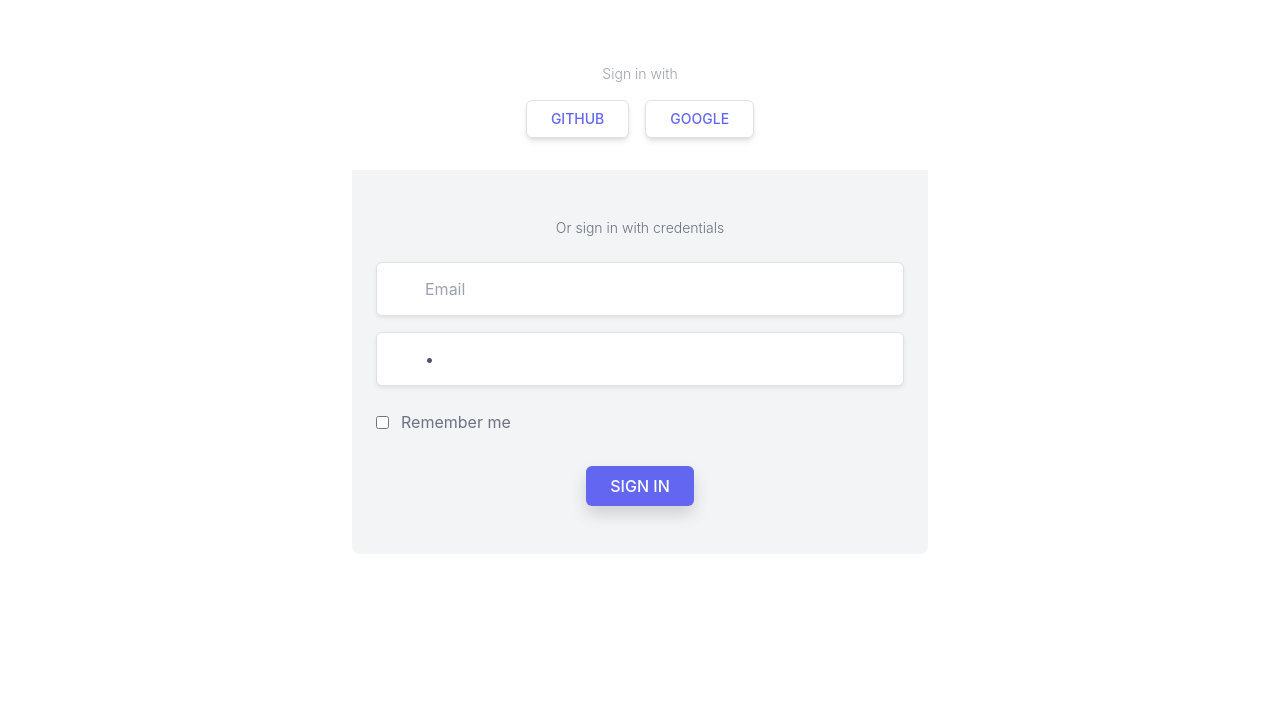
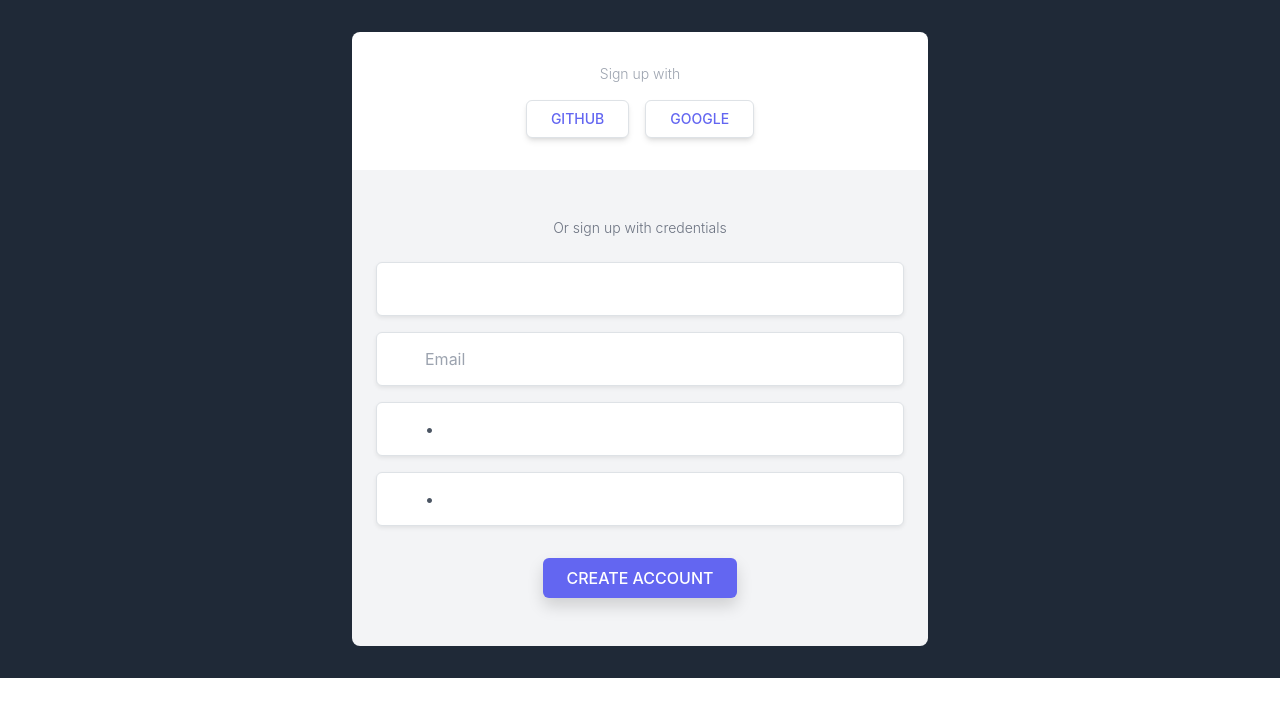
Before and after one commit to mariyabaig/Greendeck-Full-Stack, a React (Create React App) app in the folder client/: page /register in a window 1280 px wide. Shown: the top 716 px of the page. Built offline with nearby package versions, Linux system fonts and the light colour scheme.

Commit message:
Implemented routing

```diff
--- a/client/src/App.js
+++ b/client/src/App.js
@@ -1,13 +1,27 @@
-import './App.css';
-import Login from './views/Login';
-import Register from './views/Register';
+import "./App.css";
+import Login from "./views/Login";
+import Register from "./views/Register";
+import { useState } from "react";
+import { BrowserRouter, Route, Routes } from "react-router-dom";
+import Home from "./views/Home";
 
 function App() {
+  const [user, setLoginUser] = useState({});
   return (
-   <>
-    <Login/>
-    {/* <Register/> */}
-   </>
+    <>
+     <BrowserRouter>
+        <Routes>
+          <Route
+            exact
+            path="/"
+            element={user && user._id ? <Home /> : <Login />}
+
+          />
+          <Route exact path="/login" element={<Login />} />
+          <Route exact path="/register" element={<Register />} />
+        </Routes>
+      </BrowserRouter>
+    </>
   );
 }
 
```
